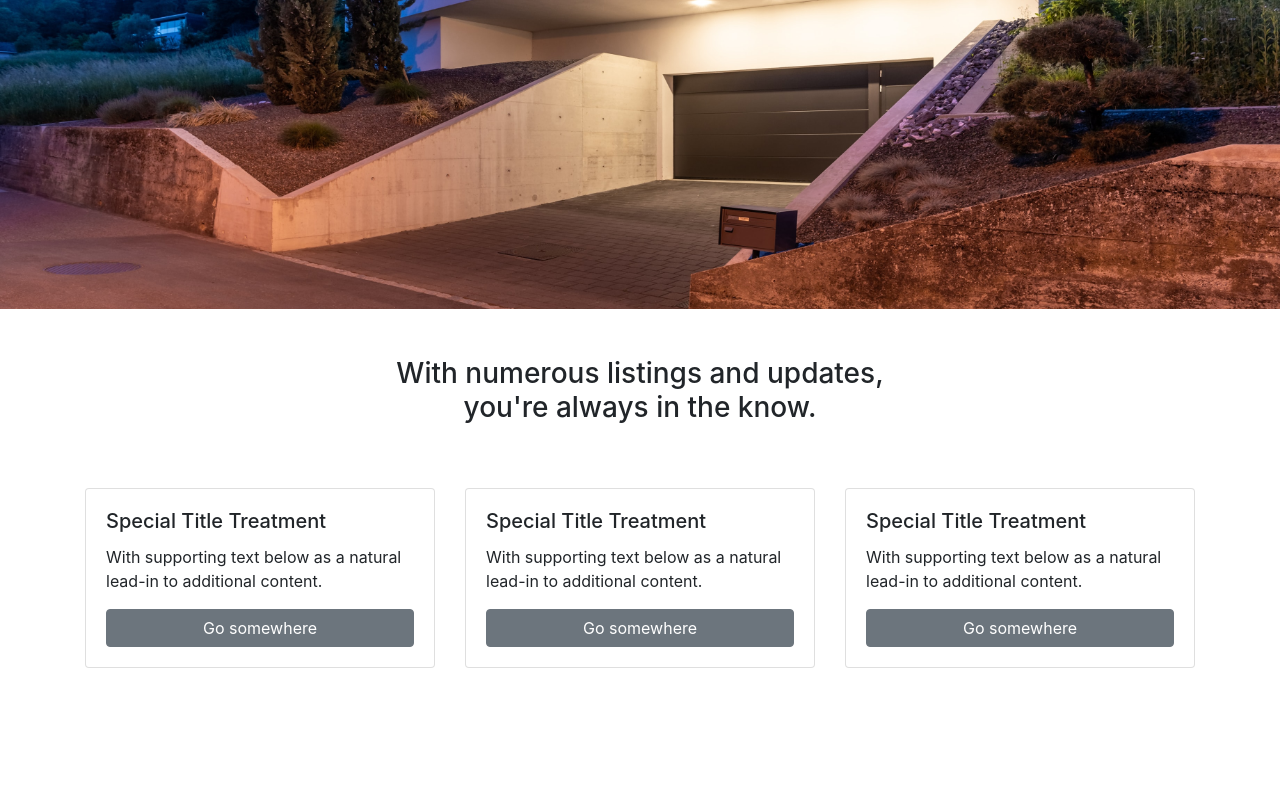
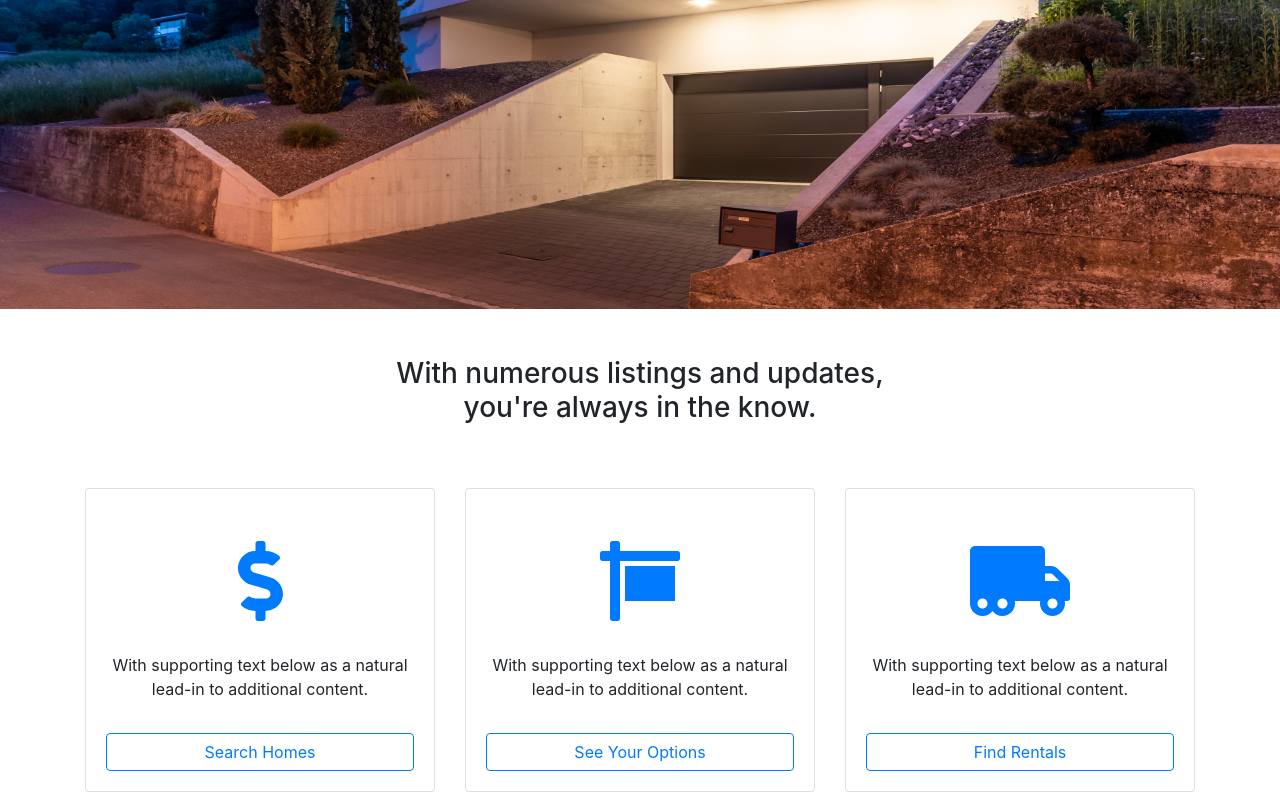
Before and after one commit to t-ogund/palace-finder-r, a React (Create React App) app: page / in a window 1280 px wide. Shown: the part 547-1347 px from the top of the page. Before the commit the page ends 1223 px from the top, so only its background shows below. Built offline with nearby package versions, Linux system fonts and the light colour scheme.

Commit message:
added tiles to bottom of home page. will add bottom menu later.

```diff
--- a/package.json
+++ b/package.json
@@ -3,6 +3,9 @@
   "version": "0.1.0",
   "private": true,
   "dependencies": {
+    "@fortawesome/fontawesome-svg-core": "^1.2.32",
+    "@fortawesome/free-solid-svg-icons": "^5.15.1",
+    "@fortawesome/react-fontawesome": "^0.1.13",
     "@testing-library/jest-dom": "^5.11.4",
     "@testing-library/react": "^11.1.0",
     "@testing-library/user-event": "^12.1.10",
--- a/src/App.css
+++ b/src/App.css
@@ -49,5 +49,21 @@
 }
 
 /* .tile {
+  display: flex;
+} */
+
+.home-card-icons {
+  font-size: 5rem;
+  margin: 2rem auto;
+}
+
+.home-card-text {
+  text-align: center;
+  margin-bottom: 2rem;
+}
+
+
+
+/* .tile {
   min-width: 20rem;
 } */
--- a/src/components/HomeBottom.js
+++ b/src/components/HomeBottom.js
@@ -1,6 +1,14 @@
 import React from "react";
 import { Card, Button, CardTitle, CardText,
-Container, Row, Col } from "reactstrap";
+Container, Row, Col, ButtonDropdown,
+DropdownToggle, DropdownMenu, DropdownItem
+} from "reactstrap";
+import { FontAwesomeIcon } from '@fortawesome/react-fontawesome'
+import { faDollarSign } from '@fortawesome/free-solid-svg-icons'
+import { faSign } from '@fortawesome/free-solid-svg-icons'
+import { faTruckMoving } from '@fortawesome/free-solid-svg-icons'
+
+
 
 function HomeBottom() {
     return(
@@ -16,26 +24,54 @@ function HomeBottom() {
                 <Row className="">
                     <Col md="4" className="mt-2 mb-2">
                         <Card body className="tile">
-                            <CardTitle tag="h5">Special Title Treatment</CardTitle>
-                            <CardText>With supporting text below as a natural lead-in to additional content.</CardText>
-                            <Button>Go somewhere</Button>
+                            {/* <CardTitle tag="h5">Special Title Treatment</CardTitle> */}
+                            <FontAwesomeIcon icon={faDollarSign} className="home-card-icons text-primary"  />
+                            <CardText className="home-card-text">With supporting text below as a natural lead-in to additional content.</CardText>
+                            <Button outline color="primary">Search Homes</Button>
                         </Card>
                     </Col>
                     <Col md="4" className="mt-2 mb-2">
                         <Card body className="tile">
-                            <CardTitle tag="h5">Special Title Treatment</CardTitle>
-                            <CardText>With supporting text below as a natural lead-in to additional content.</CardText>
-                            <Button>Go somewhere</Button>
+                            {/* <CardTitle tag="h5">Special Title Treatment</CardTitle> */}
+                            <FontAwesomeIcon icon={faSign} className="home-card-icons text-primary" />
+                            <CardText className="home-card-text">With supporting text below as a natural lead-in to additional content.</CardText>
+                            <Button outline color="primary">See Your Options</Button>
                         </Card>
                     </Col>
                     <Col md="4" className="mt-2 mb-2">
                         <Card body className="tile">
-                            <CardTitle tag="h5">Special Title Treatment</CardTitle>
-                            <CardText>With supporting text below as a natural lead-in to additional content.</CardText>
-                            <Button>Go somewhere</Button>
+                            {/* <CardTitle tag="h5">Special Title Treatment</CardTitle> */}
+                            <FontAwesomeIcon icon={faTruckMoving} className="home-card-icons text-primary" />
+                            <CardText className="home-card-text">With supporting text below as a natural lead-in to additional content.</CardText>
+                            <Button outline color="primary">Find Rentals</Button>
                         </Card>
                     </Col>
                 </Row>
+                {/* <Row>
+                    <Col>
+                    <ButtonDropdown >
+                        <DropdownToggle caret color="primary">
+                            Text
+                        </DropdownToggle>
+                        <DropdownMenu>
+                            <DropdownItem header>Header</DropdownItem>
+                            <DropdownItem disabled>Action</DropdownItem>
+                            <DropdownItem>Another Action</DropdownItem>
+                            <DropdownItem divider/>
+                            <DropdownItem>Another Action</DropdownItem>
+                        </DropdownMenu>
+                        </ButtonDropdown>
+                    </Col>
+                    <Col>
+
+                    </Col>
+                    <Col>
+
+                    </Col>
+                    <Col>
+
+                    </Col>
+                </Row> */}
             </Container>
         </React.Fragment>
     )
--- a/src/components/Splash.js
+++ b/src/components/Splash.js
@@ -11,7 +11,7 @@ function Splash() {
                 <Row className="d-flex justify-content-center align-items-center h-100">
                     <Col className="col-md-4">
                         <InputGroup className="">
-                            <Input className="sticky-top splash-input" />
+                            <Input className="splash-input" />
                             <InputGroupAddon addonType="append">
                                 <Button>Search</Button>
                             </InputGroupAddon>
```
Also changed, not shown: 2 other files (tests, documents, lock files or other folders).
